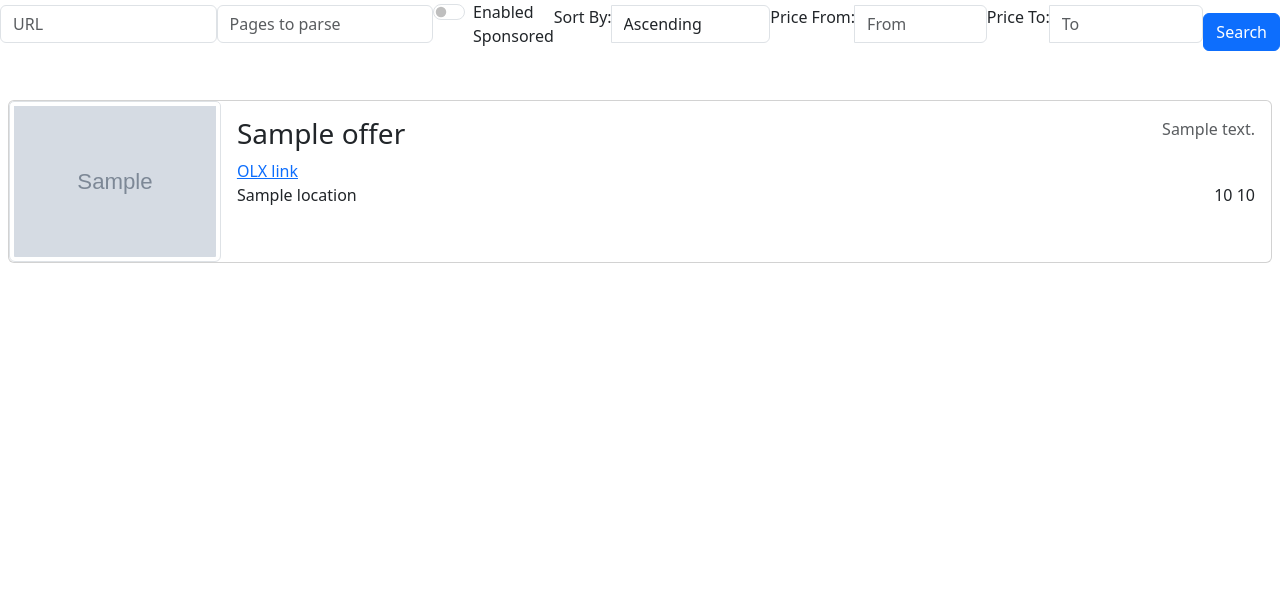
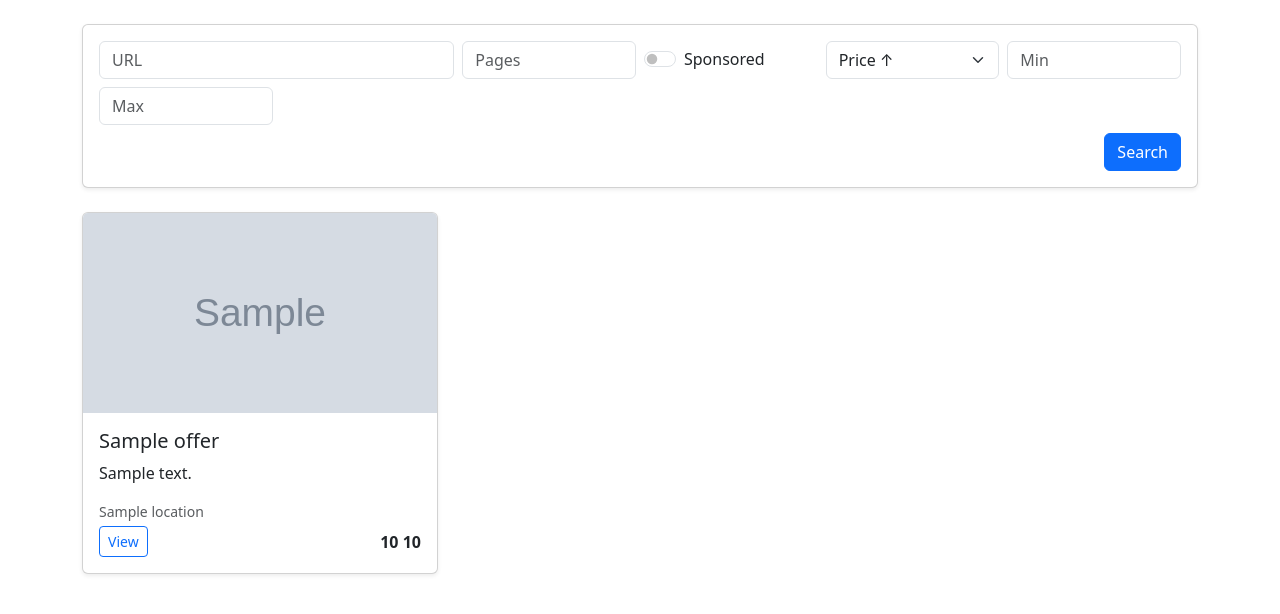
Before and after one commit to sneedcat/olx_parser, a Flask app: template templates/offers.html in a window 1280 px wide. Shown: the top 614 px of the page. Run offline with Flask 3, Linux system fonts and the light colour scheme; the template is opened without the code that fills it: most values are stand-ins (such as "Sample title", 1, 10 or a date in 2020); grey boxes marked "Sample" are stand-in pictures.

Commit message:
improved the look

```diff
--- a/templates/offers.html
+++ b/templates/offers.html
@@ -2,86 +2,87 @@
 <html>
 
 <head>
+    <meta charset="utf-8">
+    <meta name="viewport" content="width=device-width, initial-scale=1, shrink-to-fit=no">
     <link href="https://cdn.jsdelivr.net/npm/bootstrap@5.3.3/dist/css/bootstrap.min.css" rel="stylesheet"
         integrity="sha384-QWTKZyjpPEjISv5WaRU9OFeRpok6YctnYmDr5pNlyT2bRjXh0JMhjY6hW+ALEwIH" crossorigin="anonymous">
     <link href="https://cdnjs.cloudflare.com/ajax/libs/lightbox2/2.11.4/css/lightbox.min.css" rel="stylesheet">
     <title>OLX</title>
     <style>
         .card {
-      margin: 20px;
+            margin: 0;
         }
 
         .card img {
-      max-width: 256px;
-      max-height: 256px;
+            height: 200px;
+            object-fit: cover;
+            width: 100%;
         }
     </style>
 </head>
 
 <body>
-  <div class="d-flex h-viewport justify-content-center align-items-center">
-    <form action="/search" method="post" class="d-flex flex-wrap justify-content-between align-items-center mb-3">
-      <div class="d-flex justify-content-between align-items-center">
-        <div class="input-group mb-3">
+    <div class="container py-4">
+        <div class="card mb-4 shadow-sm p-3">
+            <form action="/search" method="post" class="row g-2">
+                <div class="col-12 col-md-6 col-lg-4">
                     <input type="text" name="url" class="form-control" placeholder="URL">
                 </div>
-        <div class="input-group mb-3">
-          <input type="number" name="pages" class="form-control" placeholder="Pages to parse">
+                <div class="col-6 col-md-3 col-lg-2">
+                    <input type="number" name="pages" class="form-control" placeholder="Pages">
                 </div>
-        <div class="form-check form-switch mb-3">
-          <input class="form-check-input" type="checkbox" name="sponsored" value="off" id="sponsored">
-          <label class="form-check-label" for="sponsored">Enabled Sponsored</label>
+                <div class="col-6 col-md-3 col-lg-2 d-flex align-items-center">
+                    <div class="form-check form-switch">
+                        <input class="form-check-input" type="checkbox" name="sponsored" id="sponsored">
+                        <label class="form-check-label" for="sponsored">Sponsored</label>
                     </div>
-        <div class="input-group mb-3">
-          <label for="sorting" class="form-label">Sort By:</label>
-          <select name="sorting" id="sorting" class="form-control">
-            <option value="asc">Ascending</option>
-            <option value="desc">Descending</option>
+                </div>
+                <div class="col-6 col-md-4 col-lg-2">
+                    <select name="sorting" class="form-select">
+                        <option value="asc">Price ↑</option>
+                        <option value="desc">Price ↓</option>
                         <option value="date">Date</option>
-            <option value="relevanca">Relevance</option>
+                        <option value="relevance">Relevance</option>
                     </select>
                 </div>
-        <div class="input-group mb-3">
-          <label for="priceFrom" class="form-label">Price From:</label>
-          <input type="number" name="priceFrom" id="priceFrom" class="form-control" placeholder="From">
+                <div class="col-6 col-md-4 col-lg-2">
+                    <input type="number" name="priceFrom" class="form-control" placeholder="Min">
                 </div>
-        <div class="input-group mb-3">
-          <label for="priceTo" class="form-label">Price To:</label>
-          <input type="number" name="priceTo" id="priceTo" class="form-control" placeholder="To">
+                <div class="col-6 col-md-4 col-lg-2">
+                    <input type="number" name="priceTo" class="form-control" placeholder="Max">
                 </div>
+                <div class="col-12 text-end">
                     <button type="submit" class="btn btn-primary">Search</button>
                 </div>
             </form>
         </div>
-   <div class="row row-cols-1">
+        <div class="row row-cols-1 row-cols-sm-2 row-cols-md-3 g-4">
             {% for offer in offers %}
-    <div class="col p-0">
-      <div class="card d-flex flex-row">
+            <div class="col">
+                <div class="card h-100 shadow-sm">
                     {% if offer.photos %}
                     <a href="{{ offer.photos[0] }}" data-lightbox="offer-{{ offer.id }}">
-          <img src="{{ offer.photos[0] }}" class="card-img-top img-thumbnail" alt="{{ offer.title }}" style="object-fit: cover;">
+                        <img src="{{ offer.photos[0] }}" class="card-img-top" alt="{{ offer.title }}">
                     </a>
                     {% for photo in offer.photos[1:] %}
-          <a href="{{ photo }}" data-lightbox="offer-{{ offer.id }}" style="display: none;">
+                    <a href="{{ photo }}" data-lightbox="offer-{{ offer.id }}" class="d-none">
                         <img src="{{ photo }}" alt="{{ offer.title }}">
                     </a>
                     {% endfor %}
                     {% endif %}
-            <div class="card-body d-flex flex-column w-100">
-          <div class="d-flex">
-            <h3 class="card-title flex-grow-1">{{ offer.title }}</h3>
-            <p class="card-text text-muted">{{ offer.description|safe }}</p>
-          </div>
-          <a href={{offer.url}}>OLX link</a>
-          <div class="card-text">
-            <span>{{ offer.location }}</span>
-            <span class="float-end">
+                    <div class="card-body d-flex flex-column">
+                        <h5 class="card-title">{{ offer.title }}</h5>
+                        <p class="card-text text-truncate">{{ offer.description|safe }}</p>
+                        <p class="mb-1 text-muted small">{{ offer.location }}</p>
+                        <div class="mt-auto d-flex justify-content-between align-items-center">
+                            <a href="{{offer.url}}" class="btn btn-sm btn-outline-primary">View</a>
+                            <span class="fw-bold">
                                 {% if offer.price %}
                                 {{ offer.price }} {{ offer.priceCurrency }}
                                 {% elif offer.exchange %}
                                 Exchange
                                 {% else %}
-              Price isn't specified
+                                N/A
                                 {% endif %}
                             </span>
                         </div>
@@ -90,6 +91,7 @@
             </div>
             {% endfor %}
         </div>
+    </div>
     <script src="https://cdnjs.cloudflare.com/ajax/libs/lightbox2/2.11.4/js/lightbox-plus-jquery.min.js"></script>
 </body>
 
```
Also changed, not shown: templates/index.html (+7 -6 lines). Lines whose indentation alone changed are shown as unchanged.
